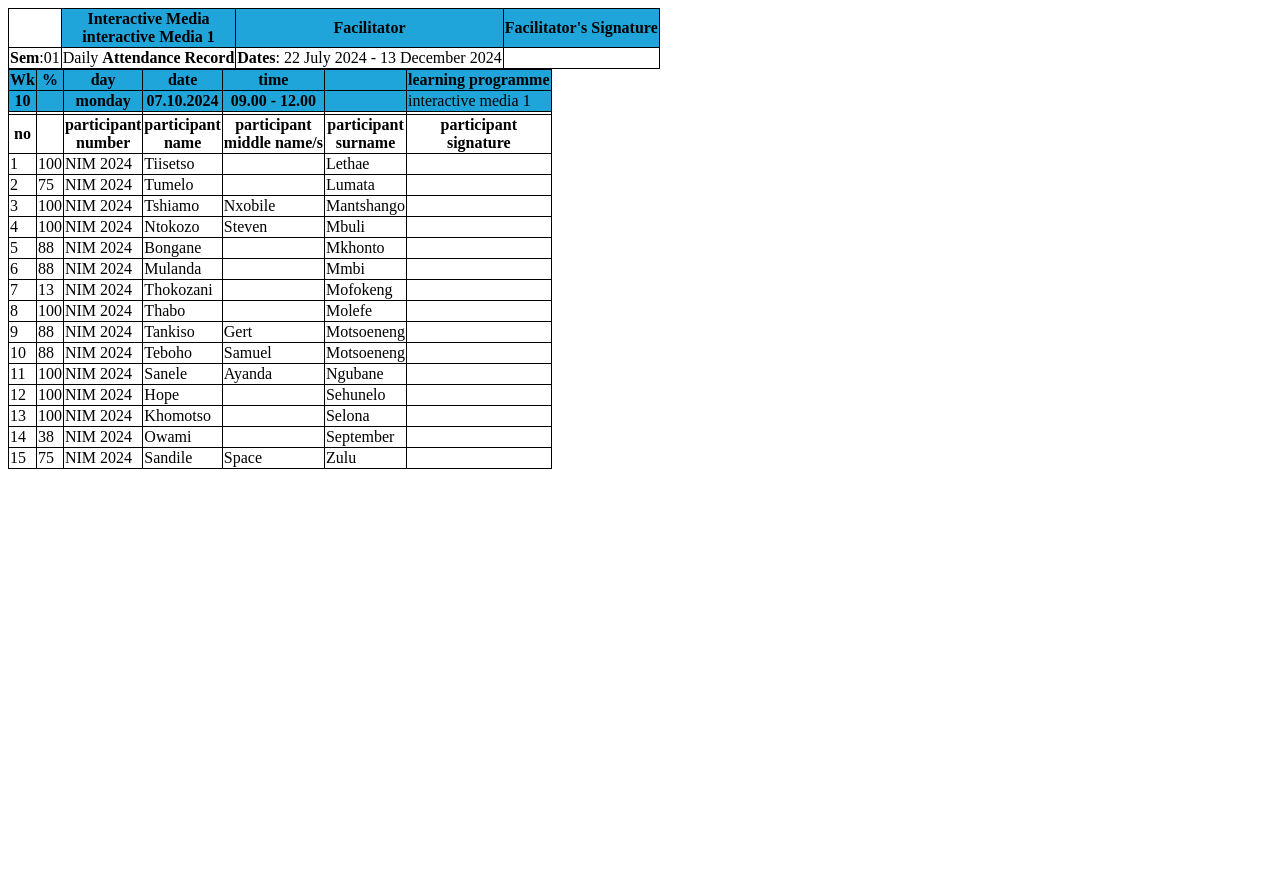
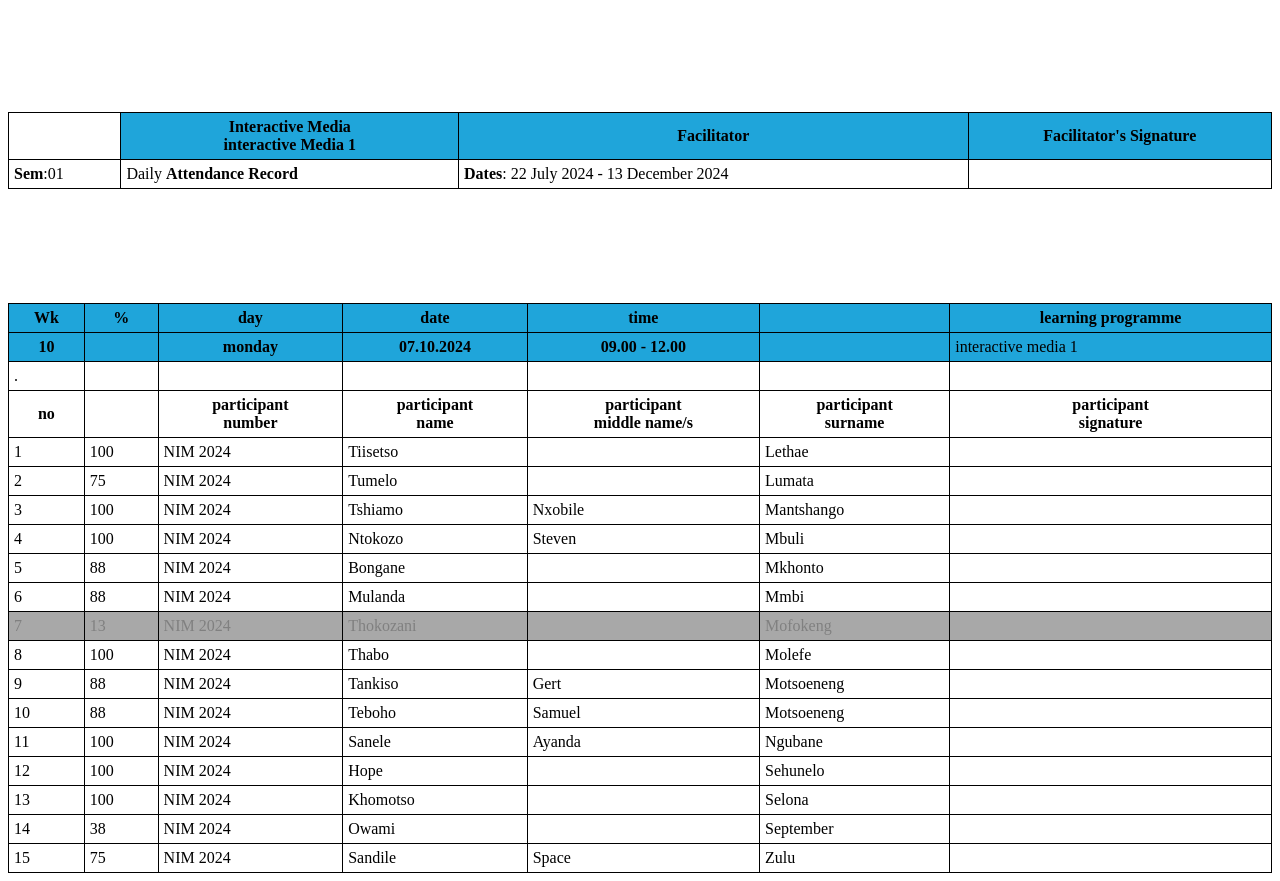
Before and after one commit to Reklam41/register, a plain HTML site: page index.html in a window 1280 px wide. Before the commit the page ends 800 px from the top, so only its background shows below. Drawn offline with Linux system fonts and the light colour scheme.

Commit message:
lets align how tables

```diff
--- a/index.html
+++ b/index.html
@@ -44,7 +44,7 @@
           <td>interactive media 1</td>
         </tr>
         <tr>
-          <td></td>
+          <td>.</td>
           <td></td>
           <td></td>
           <td></td>
@@ -115,7 +115,7 @@
           <td>Mmbi</td>
           <td></td>
         </tr>
-        <tr>
+        <tr class="thokozani">
           <td>7</td>
           <td>13</td>
           <td>NIM 2024</td>
--- a/main.css
+++ b/main.css
@@ -1,10 +1,24 @@
+main {
+  display: grid;
+  grid-template-rows: 0.5fr 1fr;
+  gap: 10px;
+  align-items: center;
+}
+
 table,
 th,
 td {
   border: 1px solid black;
   border-collapse: collapse;
+  empty-cells: show;
+  padding: 5px;
 }
 
 .header {
   background-color: rgb(31, 165, 218);
 }
+
+.thokozani {
+  background-color: rgb(168, 168, 168);
+  color: gray;
+}
```
